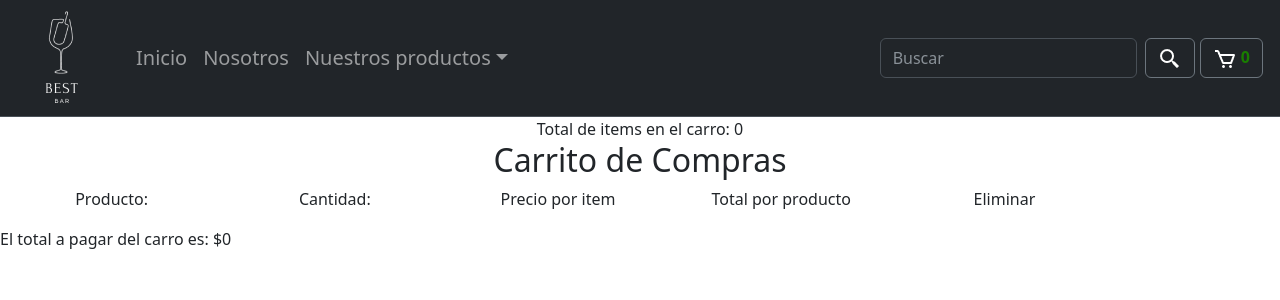
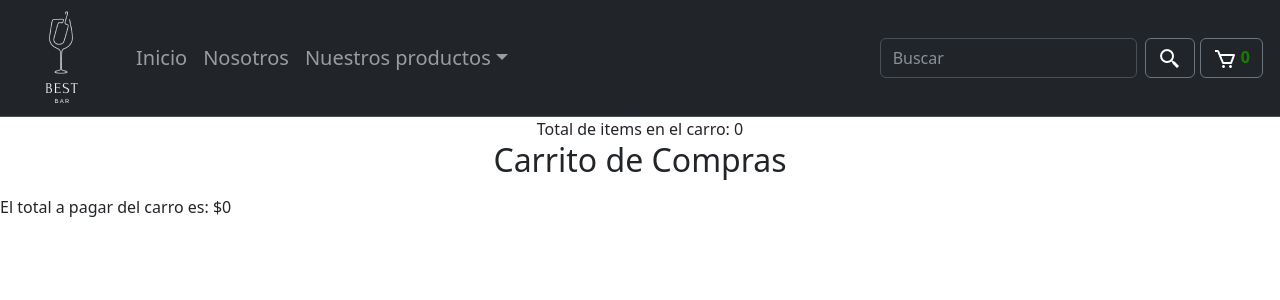
Before and after one commit to marcoscervino/Cervino-comision47310-React, a React (Vite) app: page /cart in a window 1280 px wide. Shown: the top 300 px of the page. Built offline with nearby package versions, Linux system fonts and the light colour scheme.

Commit message:
se agrego ruta cart y cartview sin estilos v2

```diff
--- a/src/components/routes/Cart.jsx
+++ b/src/components/routes/Cart.jsx
@@ -14,13 +14,6 @@ function Cart() {
         </div>
         </div>
 
-        <div className="container row">
-        <div className="container text-center col-lg">Producto:</div>
-        <div className="container text-center col-sm">Cantidad:</div>
-        <div className="container text-center col-sm">Precio por item</div>
-        <div className="container text-center col-sm">Total por producto</div>
-        <div className="container text-center col-sm">Eliminar</div>
-        </div>
             <ul>
                 {cartContext.cartItems.map((item) => (
                     <div key={item.id} className="container text-center row">
```
